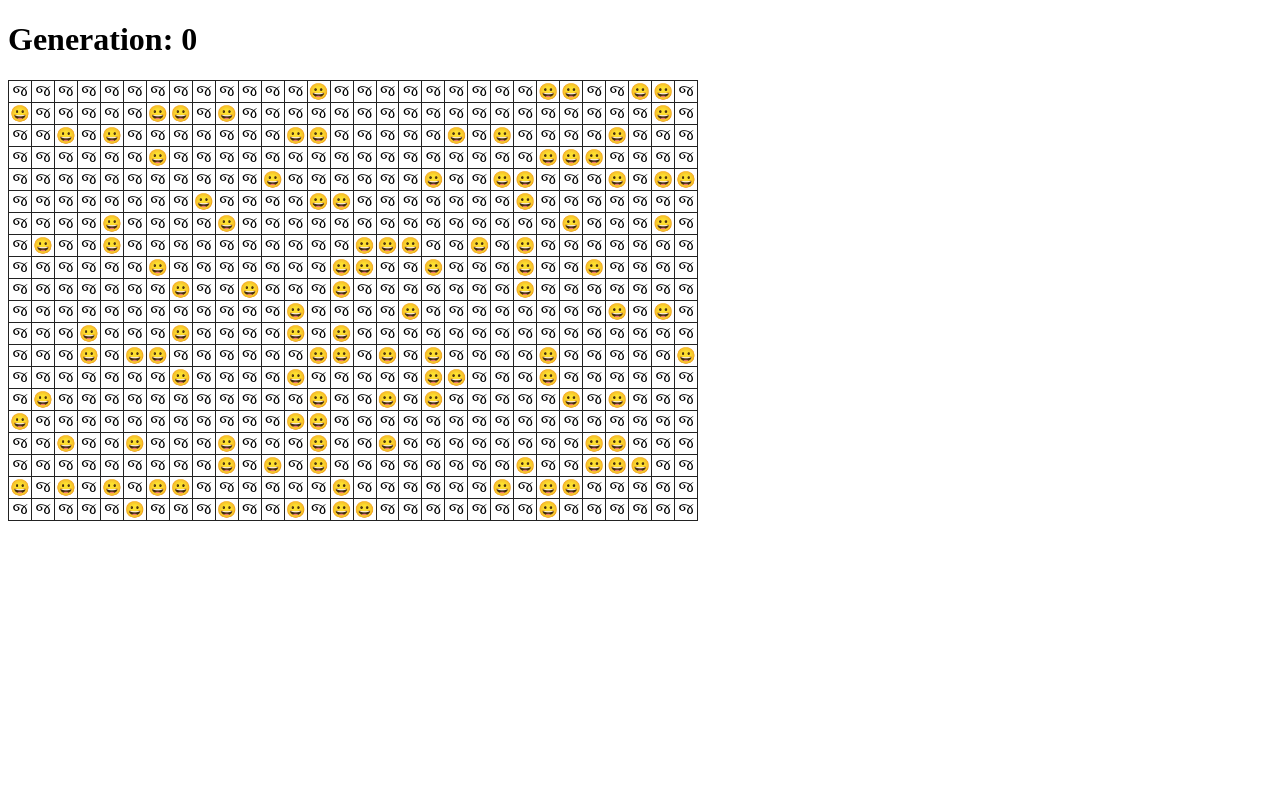
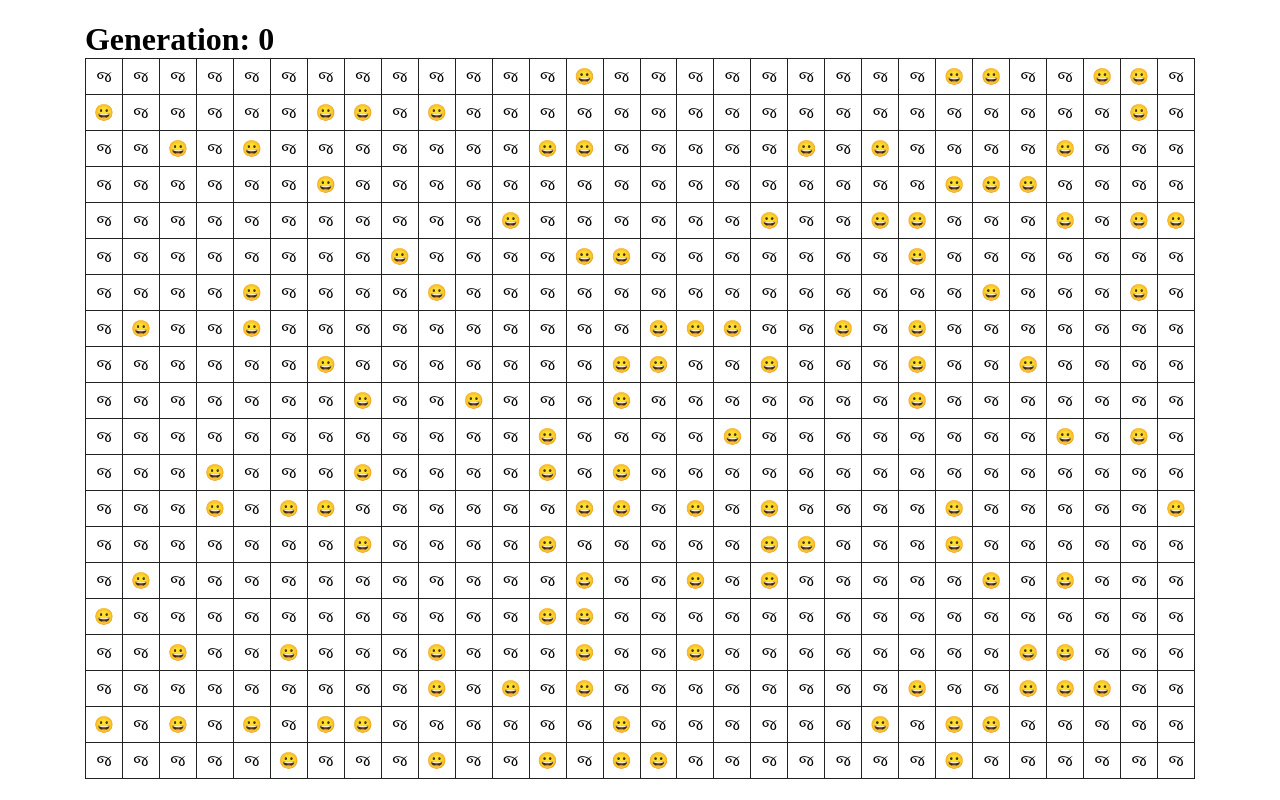
Before and after one commit to ben-i2x/game-of-life, a PHP site: page / in a window 1280 px wide. Run offline with PHP 8.4, Linux system fonts and the light colour scheme.

Commit message:
Added styling to home page

```diff
--- a/css/layout.css
+++ b/css/layout.css
@@ -1,6 +1,28 @@
 /*
  * A CSS file for laying out our web app
  */
+
+html {
+  height: 100%;
+}
+
+body {
+  height: 100%;
+  display: flex;
+  justify-content: center;
+  align-items: center;
+  margin: 0px;
+  padding: 0px;
+}
+
+
+.page {
+}
+
+h1 {
+  margin: 0px;
+  padding: 0px;
+}
 
 table {
   border-collapse: collapse;
@@ -9,4 +31,5 @@ table {
 table td {
   border: 1px solid #222;
   text-align: center;
+  padding: .5em;
 }
--- a/index.php
+++ b/index.php
@@ -9,7 +9,6 @@ $grid = conway_new(30, 20);
 
 start_snippet('shell');
 ?>
-
 <?= snippet('grid/show', ['grid' => $grid])?>
 
 
--- a/snippets/shell.php
+++ b/snippets/shell.php
@@ -15,6 +15,8 @@
   </head>
 
   <body>
-    <?= $body ?>
+    <div class="page">
+      <?= $body ?>
+    </div>
   </body>
 </html>
```
